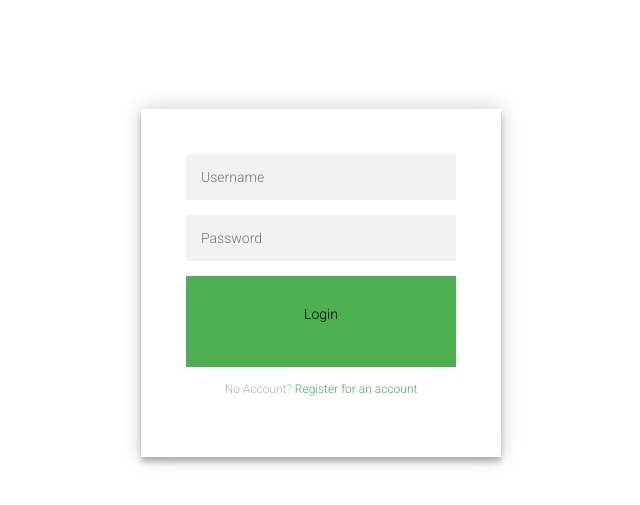
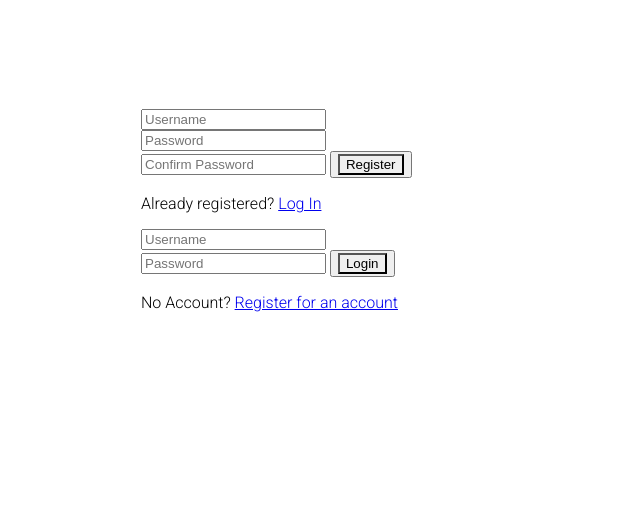
Before and after one commit to bennettyardley/CoinSite, a PHP site: page / in a window 1280 px wide. Shown: the top 505 px of the page, without its empty margins (319-959 px from the left). Run offline with PHP 8.4, Linux system fonts and the light colour scheme; data that the repository does not hold is empty; some libraries are stand-ins or nearby versions.

Commit message:
Update index.php

```diff
--- a/index.php
+++ b/index.php
@@ -8,7 +8,7 @@
 </head>
 <body>
 <div class="login-page">
-  <div class="form">
+  <div class="">
     <form method="POST" id="register" action="" class="register-form">
         <input type="hidden" name="submittedregister" value="true"/>
         <input type="text" placeholder="Username" name="username">
```
